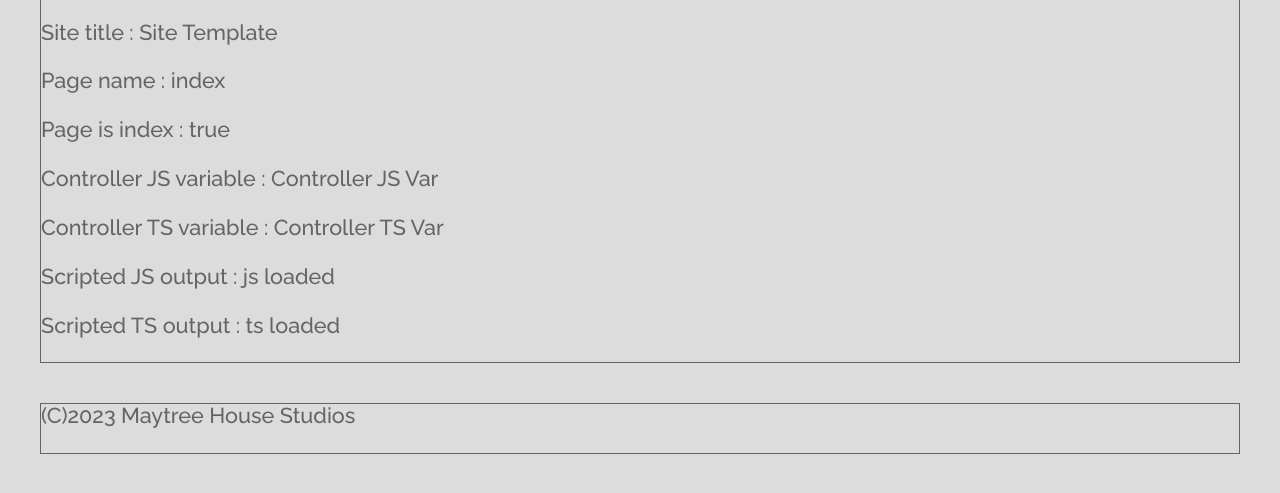
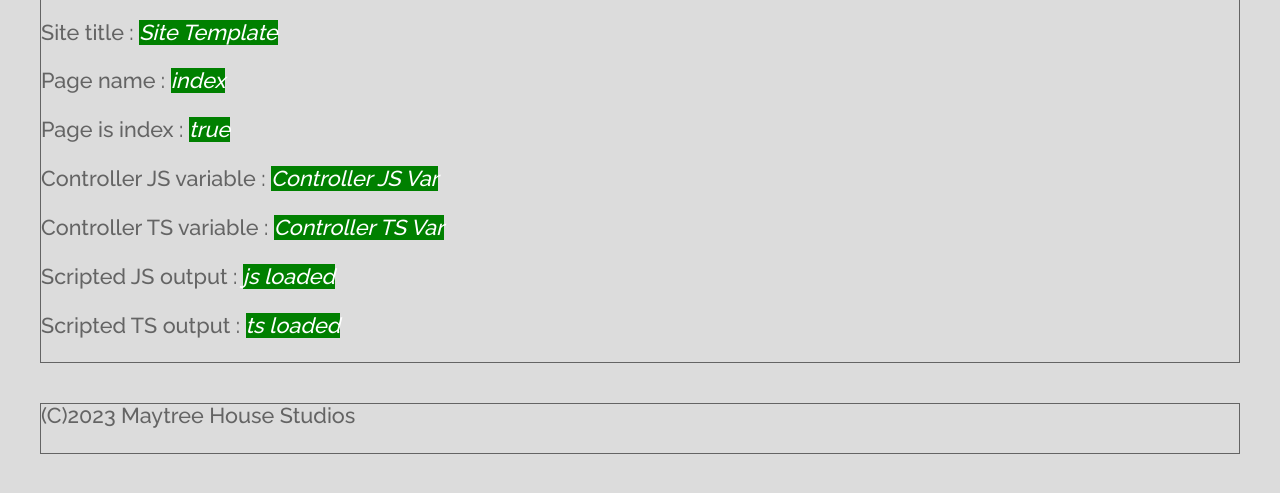
Before and after one commit to fishion/Site-Template, a website built with webpack: page dist/index.html in a window 1280 px wide. Shown: the part 193-686 px from the top of the page. Built offline with nearby package versions, Linux system fonts and the light colour scheme.

Commit message:
Highlight successful rendering

```diff
--- a/src/sass/main.scss
+++ b/src/sass/main.scss
@@ -59,6 +59,10 @@ h1, h2 {
 p {
   font-size: 2.7rem;
   margin-bottom: 3rem;
+  em {
+    background: green;
+    color: white;
+  }
 }
 a {
   color: var(--text-primary);
--- a/src/view/page/index.html.hbs
+++ b/src/view/page/index.html.hbs
@@ -1,10 +1,10 @@
 {{#wrap "html"}}
   <p>Site Template</p>
-  <p>Site title : {{{site.title}}}</p>
-  <p>Page name : {{pagename.name}}</p>
-  <p>Page is index : {{#if pagename.is.index}}true{{/if}}</p>
-  <p>Controller JS variable : {{{controllerJsVar}}}</p>
-  <p>Controller TS variable : {{{controllerTsVar}}}</p>
-  <p>Scripted JS output : <span id="jsoutput"></span></p>
-  <p>Scripted TS output : <span id="tsoutput"></span></p>
+  <p>Site title : <em>{{{site.title}}}</em></p>
+  <p>Page name : <em>{{pagename.name}}</em></p>
+  <p>Page is index : <em>{{#if pagename.is.index}}true{{/if}}</em></p>
+  <p>Controller JS variable : <em>{{{controllerJsVar}}}</em></p>
+  <p>Controller TS variable : <em>{{{controllerTsVar}}}</em></p>
+  <p>Scripted JS output : <em id="jsoutput"></em></>
+  <p>Scripted TS output : <em id="tsoutput"></em></p>
 {{/wrap}}
```
Also changed, not shown: dist/css/main.css, dist/index.html, 1 other file.
